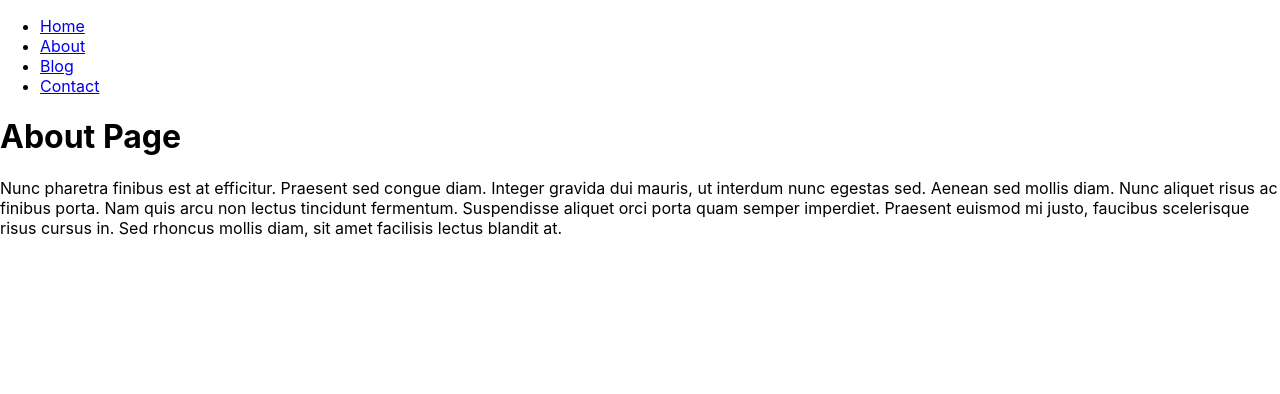
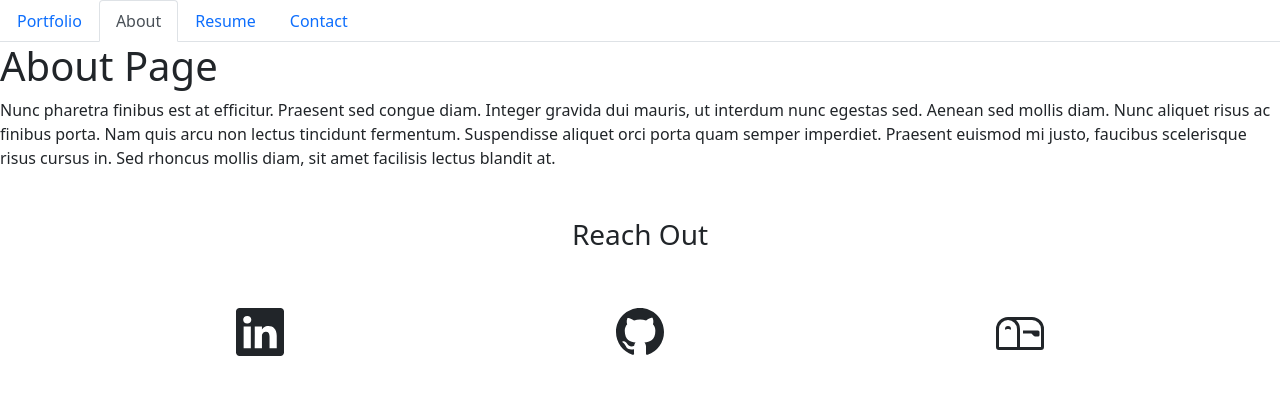
Before and after one commit to TMcG1998/react-portfolio-alpha, a React (Create React App) app: page / in a window 1280 px wide. Shown: the top 394 px of the page. Built offline with nearby package versions, Linux system fonts and the light colour scheme.

Commit message:
added footer and icons

```diff
--- a/package.json
+++ b/package.json
@@ -6,8 +6,10 @@
     "@testing-library/jest-dom": "^5.16.4",
     "@testing-library/react": "^13.3.0",
     "@testing-library/user-event": "^13.5.0",
+    "bootstrap": "^5.1.3",
     "react": "^18.2.0",
     "react-dom": "^18.2.0",
+    "react-icons": "^4.4.0",
     "react-scripts": "5.0.1",
     "web-vitals": "^2.1.4"
   },
--- a/src/components/Footer/index.js
+++ b/src/components/Footer/index.js
@@ -0,0 +1,21 @@
+import React from 'react';
+import { BsLinkedin, BsGithub, BsMailbox } from 'react-icons/bs';
+import { IconContext } from 'react-icons';
+
+export default function Footer() {
+  return (
+    <IconContext.Provider value={ { size: 48 } }>
+      <section class="container mt-5 mb-5">
+
+            <div id="reach-out-div" class="row">
+                <h3 id="contact" class="text-center">Reach Out</h3>
+            </div>
+            <div class="row mt-5">
+              <BsLinkedin className='col-sm d-flex justify-content-end' width="48" height="48" />
+              <BsGithub className='col-sm d-flex justify-content-center' width="48" height="48" />
+              <BsMailbox  className='col-sm d-flex justify-content-start' width="48" height="48" />
+            </div>
+      </section>
+    </IconContext.Provider>
+  );
+}
--- a/src/components/Navigation/index.js
+++ b/src/components/Navigation/index.js
@@ -5,12 +5,12 @@ function Navigation( {currentPage, handlePageChange }) {
     <ul className="nav nav-tabs">
         <li className="nav-item">
             <a
-            href="#home"
-            onClick={() => handlePageChange('Home')}
+            href="#portfolio"
+            onClick={() => handlePageChange('Portfolio')}
 
-            className={currentPage === 'Home' ? 'nav-link active' : 'nav-link'}
+            className={currentPage === 'Portfolio' ? 'nav-link active' : 'nav-link'}
             >
-            Home
+            Portfolio
             </a>
         </li>
         <li className="nav-item">
@@ -25,12 +25,12 @@ function Navigation( {currentPage, handlePageChange }) {
         </li>
         <li className="nav-item">
             <a
-            href="#blog"
-            onClick={() => handlePageChange('Blog')}
+            href="#resume"
+            onClick={() => handlePageChange('Resume')}
 
-            className={currentPage === 'Blog' ? 'nav-link active' : 'nav-link'}
+            className={currentPage === 'Resume' ? 'nav-link active' : 'nav-link'}
             >
-            Blog
+            Resume
             </a>
         </li>
         <li className="nav-item">
--- a/src/components/PortfolioContainer.js
+++ b/src/components/PortfolioContainer.js
@@ -3,6 +3,7 @@ import Navigation from "./Navigation";
 import About from './pages/About';
 import Contact from './pages/Contact';
 import Resume from './pages/Resume';
+import Footer from './Footer';
 
 export default function Portfolio() {
     const [currentPage, setCurrentPage] = useState('About');
@@ -26,6 +27,7 @@ export default function Portfolio() {
         <div>
           <Navigation currentPage={currentPage} handlePageChange={handlePageChange} />
           {renderPage()}
+          <Footer />
         </div>
       );
 }
--- a/src/components/pages/Portfolio.js
+++ b/src/components/pages/Portfolio.js
@@ -0,0 +1 @@
+import React from 'react';
--- a/src/index.js
+++ b/src/index.js
@@ -3,6 +3,7 @@ import ReactDOM from 'react-dom/client';
 import './index.css';
 import App from './App';
 import reportWebVitals from './reportWebVitals';
+import 'bootstrap/dist/css/bootstrap.min.css';
 
 const root = ReactDOM.createRoot(document.getElementById('root'));
 root.render(
```
Also changed, not shown: 1 other file (tests, documents, lock files or other folders).
